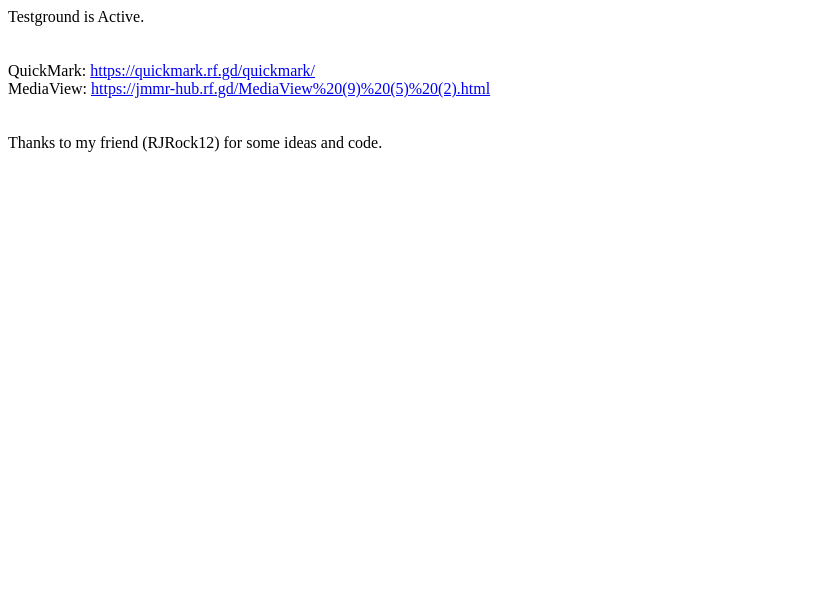
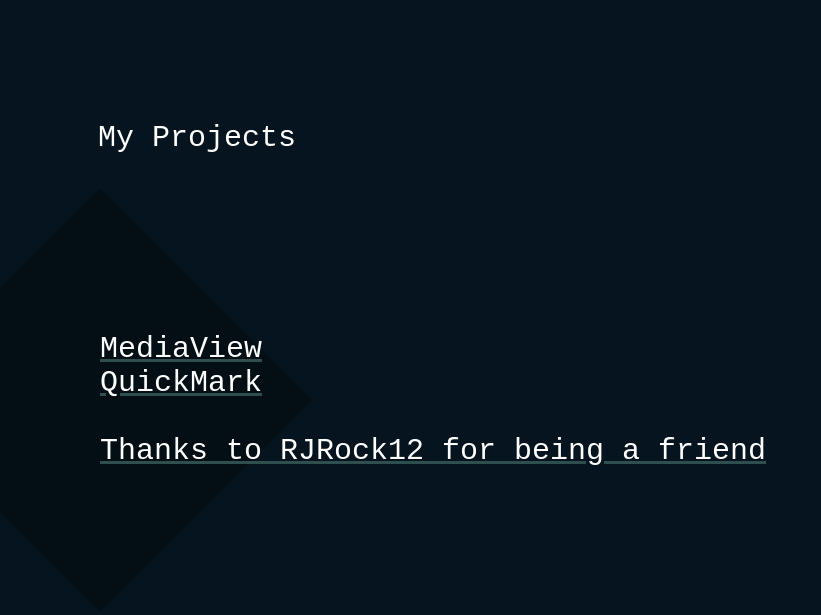
Before and after one commit to michael-tiger-2010/mctestground, a plain HTML site: page index.html in a window 1280 px wide. Shown: the whole page, without its empty margins (0-821 px from the left). Drawn offline with Linux system fonts and the light colour scheme.

Commit message:
Update index.html

```diff
--- a/index.html
+++ b/index.html
@@ -1,7 +1,79 @@
-Testground is Active.
-<br><br><br>
+<body>
+  <style>
+    body {
+      background-color: rgb(5, 20, 30);
+      color: white;
+      font-family: monospace;
+    }
 
-QuickMark: <a href='https://quickmark.rf.gd/quickmark/'>https://quickmark.rf.gd/quickmark/</a><br>
-MediaView: <a href='https://jmmr-hub.rf.gd/MediaView%20(9)%20(5)%20(2).html'>https://jmmr-hub.rf.gd/MediaView%20(9)%20(5)%20(2).html</a><br>
-<br><br>
-Thanks to my friend (RJRock12) for some ideas and code.
+    .holder {
+      z-index: 1;
+      display: absolute;
+      position: absolute;
+      top: 50%;
+      left: 100px;
+      transform: translateY(-50%);
+      font-size: 30px;
+    }
+
+    .link {
+      transition: all 0.5s;
+      color: white;
+      text-decoration: underline darkslategrey;
+    }
+
+    .holder:hover>.link:hover {
+      filter: blur(0px);
+      opacity: 1;
+      text-decoration: underline grey;
+    }
+
+    .holder:hover>.link {
+      filter: blur(2px);
+      opacity: 0.7;
+      text-decoration: underline rgba(0, 0, 0, 0);
+    }
+
+    .square {
+      display: absolute;
+      position: absolute;
+      width: 300px;
+      height: 300px;
+      top: 50%;
+      left: 100px;
+      transform: translateY(-50%) translateX(-50%) rotate(45deg);
+      background-color: rgba(0, 0, 0, 0.3);
+      transition: all 0.5s;
+      opacity: 1;
+      z-index: 0;
+    }
+
+    .holder:hover~.square {
+      transform: translateX(calc(-50% + 100px)) translateY(-50%) rotate(135deg) scale(1.4, 1.4);
+    }
+
+    .header {
+      z-index: 1;
+      display: absolute;
+      position: relative;
+      width: 50%;
+      bottom: -130px;
+      left: 90px;
+      transform: translateY(-50%);
+      font-size: 30px;
+    }
+  </style>
+  <p class='header'>My Projects</p>
+  <div class="holder">
+    <a class="link" href="https://github.com/RJRock12/MediaView" target="_blank" rel="noopener noreferrer">MediaView</a>
+    <br>
+    <a class="link" href="https://quickmark.rf.gd/quickmark/" target="_blank" rel="noopener noreferrer">QuickMark</a>
+    <br>
+    <br>
+    <a class="link" href="https://github.com/RJRock12" target="_blank" rel="noopener noreferrer">Thanks to RJRock12 for being a friend</a>
+    <br>
+  </div>
+
+  <div class="square"></div>
+
+</body>
```
